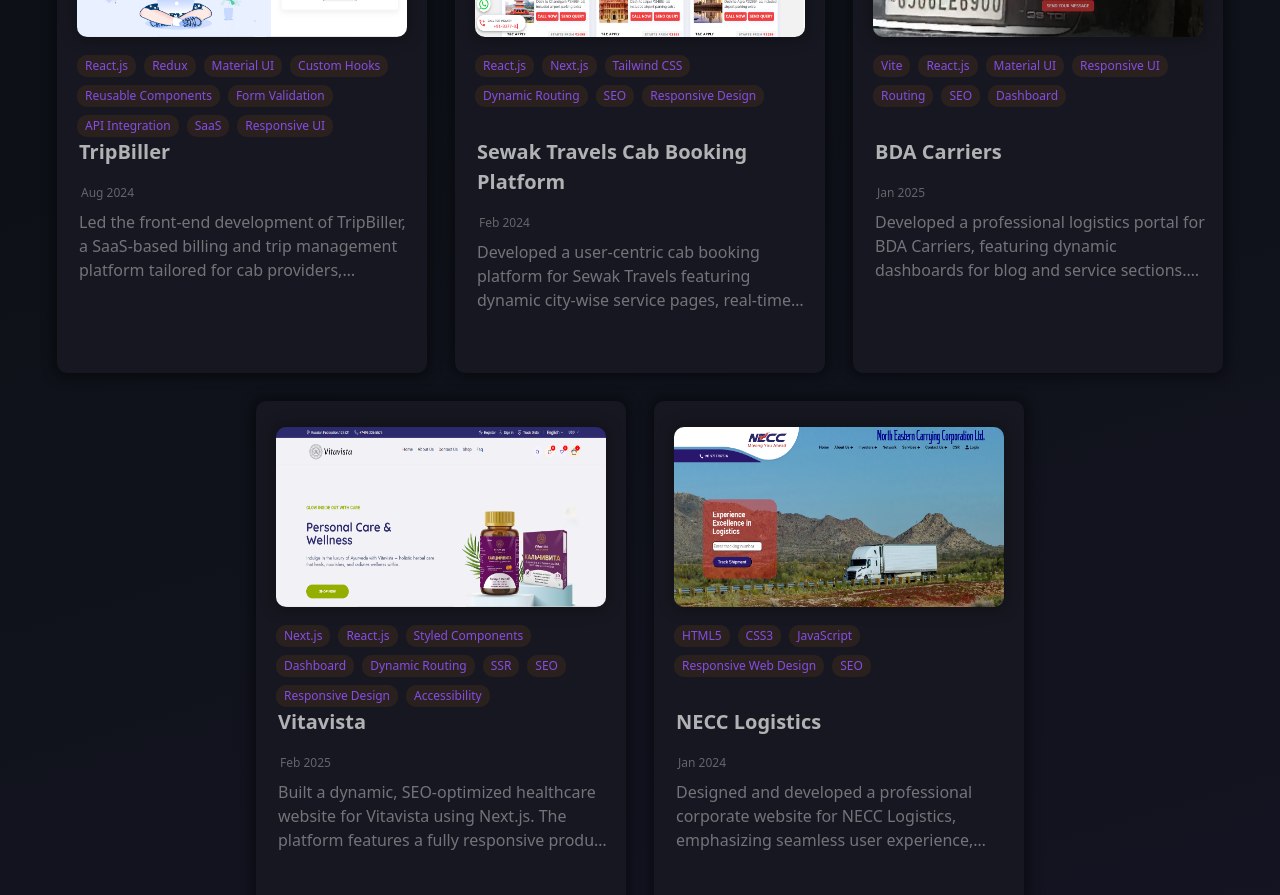
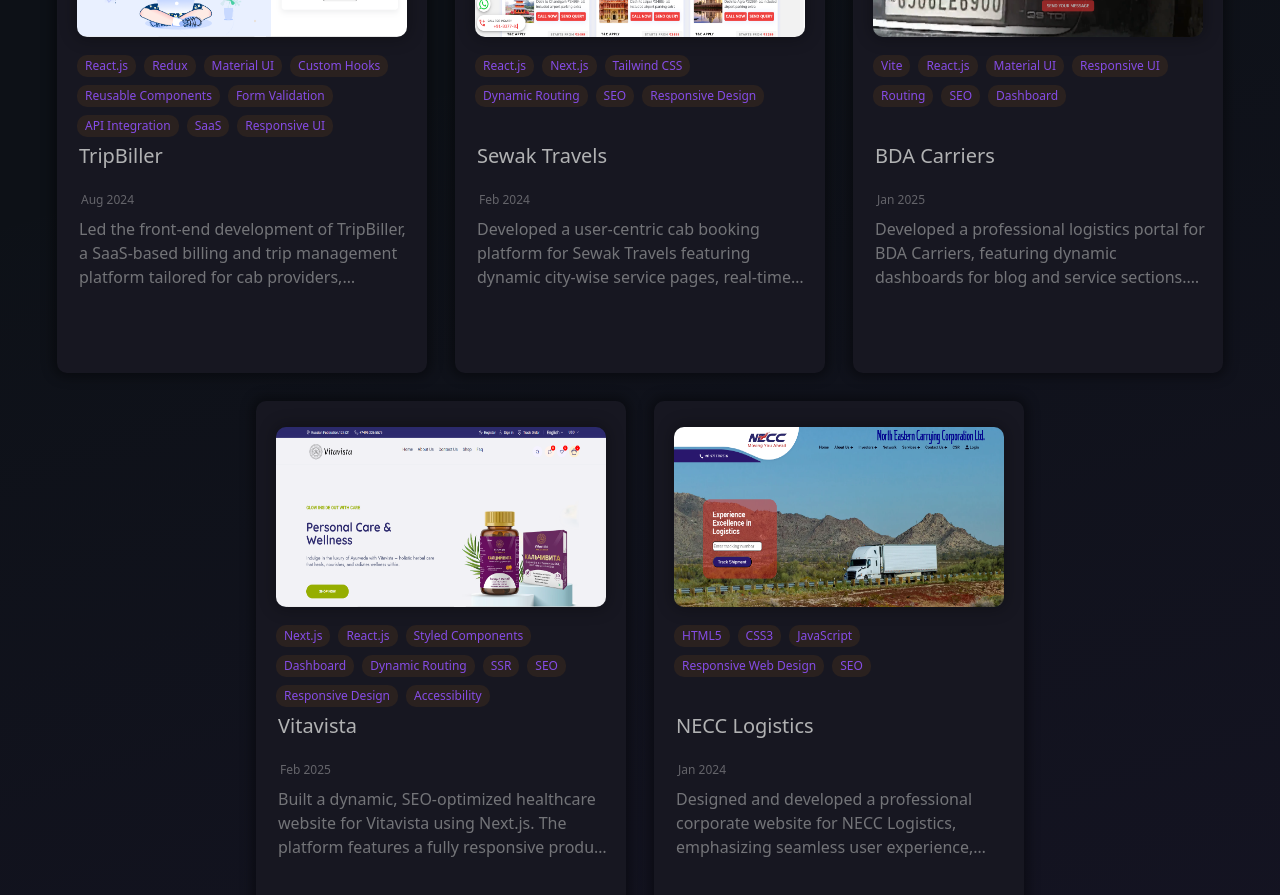
Before and after one commit to Heena-Kapoor/Portfolio, a React (Vite) app: page / in a window 1280 px wide. Shown: the part 3200-4095 px from the top of the page. Built offline with nearby package versions, Linux system fonts and the light colour scheme.

Commit message:
Profile update

```diff
--- a/src/components/cards/ProjectCards.jsx
+++ b/src/components/cards/ProjectCards.jsx
@@ -100,7 +100,7 @@
     padding: 0 2px;
 `;
 
-const Title = styled.h2`
+const Title = styled.h3`
   font-size: 20px;
   font-weight: 600;
   color: ${({ theme }) => theme.text_secondary};
@@ -110,7 +110,17 @@
   -webkit-line-clamp: 2;
   -webkit-box-orient: vertical;
   text-overflow: ellipsis;
+
+  a {
+    color: inherit;
+    text-decoration: none;
+
+    &:hover {
+      text-decoration: underline;
+    }
+  }
 `;
+
 
 const Date = styled.time`
     font-size: 12px;
@@ -163,7 +173,11 @@
                 ))}
             </Tags>
             <Details>
-                <Title id={`project-title-${project.id}`}>{project.title}</Title>
+                <Title id={`project-title-${project.id}`}>
+                    <a href={project.link} target="_blank" rel="noopener noreferrer">
+                        {project.title}
+                    </a>
+                </Title>
                 <Date dateTime={project.date}>{project.date}</Date>
                 <Description
                     $expanded={isExpanded}
--- a/src/components/projects/index.jsx
+++ b/src/components/projects/index.jsx
@@ -39,7 +39,7 @@
   },
   {
     id: 2,
-    title: "Sewak Travels Cab Booking Platform",
+    title: "Sewak Travels",
     image: "/img/sewak.PNG",
     description:
       "Developed a user-centric cab booking platform for Sewak Travels featuring dynamic city-wise service pages, real-time location coverage, , featuring dynamic dashboards and mobile-optimized performance. Integrated SEO-friendly routing, smooth navigation, and responsive UI to enhance booking experience and visibility across search engines.",
@@ -80,7 +80,7 @@
     ontop: 0,
     github: "",
     member: [],
-    link: "https://vitavista.techplek.website/"
+    link: "https://vitavista.ru/"
   },
   {
     id: 1,
```
Lines whose indentation alone changed are shown as unchanged.
